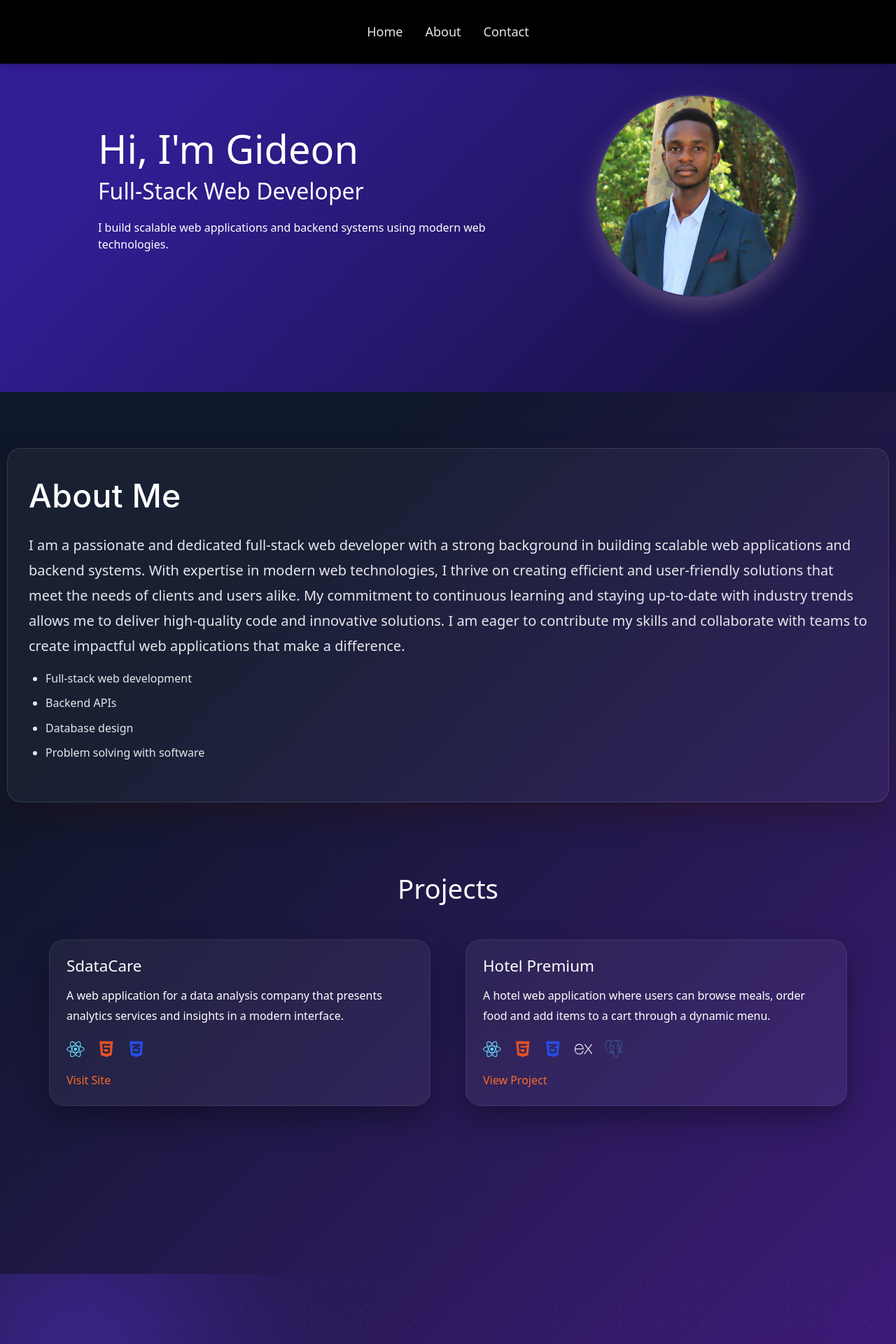
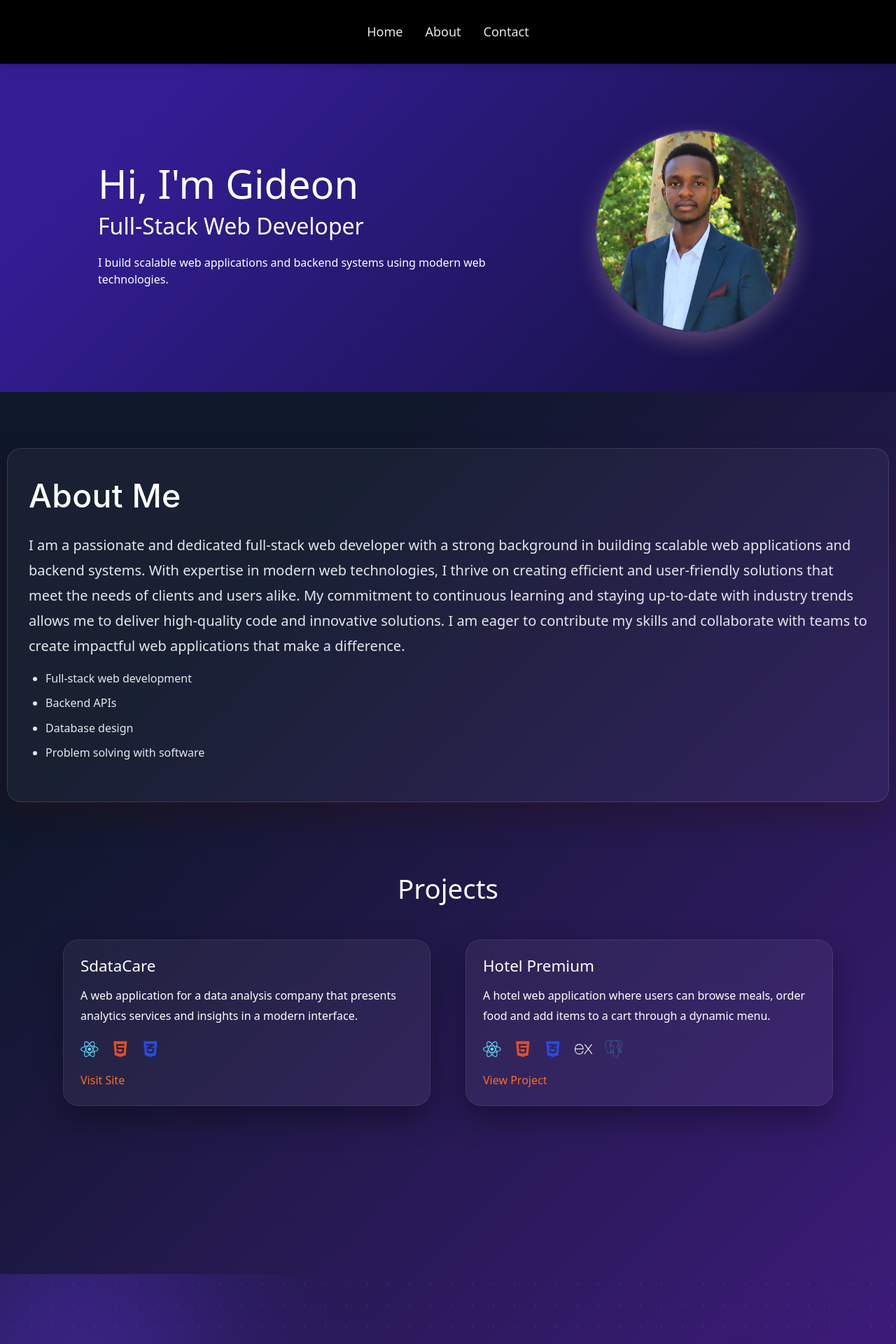
Before and after one commit to giddy-creator/my-profile, a React (Vite) app: page / in a window 1280 px wide. Shown: the top 1920 px of the page at 70% size. Built offline with nearby package versions, Linux system fonts and the light colour scheme; the HTML template or start-up script is replaced by a standard one.

Commit message:
fix: added top padding to hero section to prevent fixed navbar from overlapping content

```diff
--- a/src/index.css
+++ b/src/index.css
@@ -54,6 +54,8 @@
   align-items: center;
   background: linear-gradient(135deg, #331d95 0%,  #331d95 20%, #14113c 100%);
   color: white;
+  padding-top: 80px;
+  box-sizing: border-box;
 
 }
 
@@ -159,7 +161,7 @@
 .projects .container {
   max-width: 1200px;
   margin: 0 auto;
-  padding: 0 30px;
+  padding: 0 50px;
   color: white;
 }
 
@@ -202,7 +204,7 @@
 /* HOVER EFFECT */
 
 .project-card:hover {
-  transform: translateY(-4px);
+  transform: translateY(-1px);
   box-shadow: 0 25px 50px rgba(0,0,0,0.45);
 }
 
@@ -551,6 +553,9 @@ body {
   margin: 0;
   padding: 0;
 }
+.hero{
+  padding-top: 100px;
+}
 
 .about .container,
 .contact-wrapper,
```
